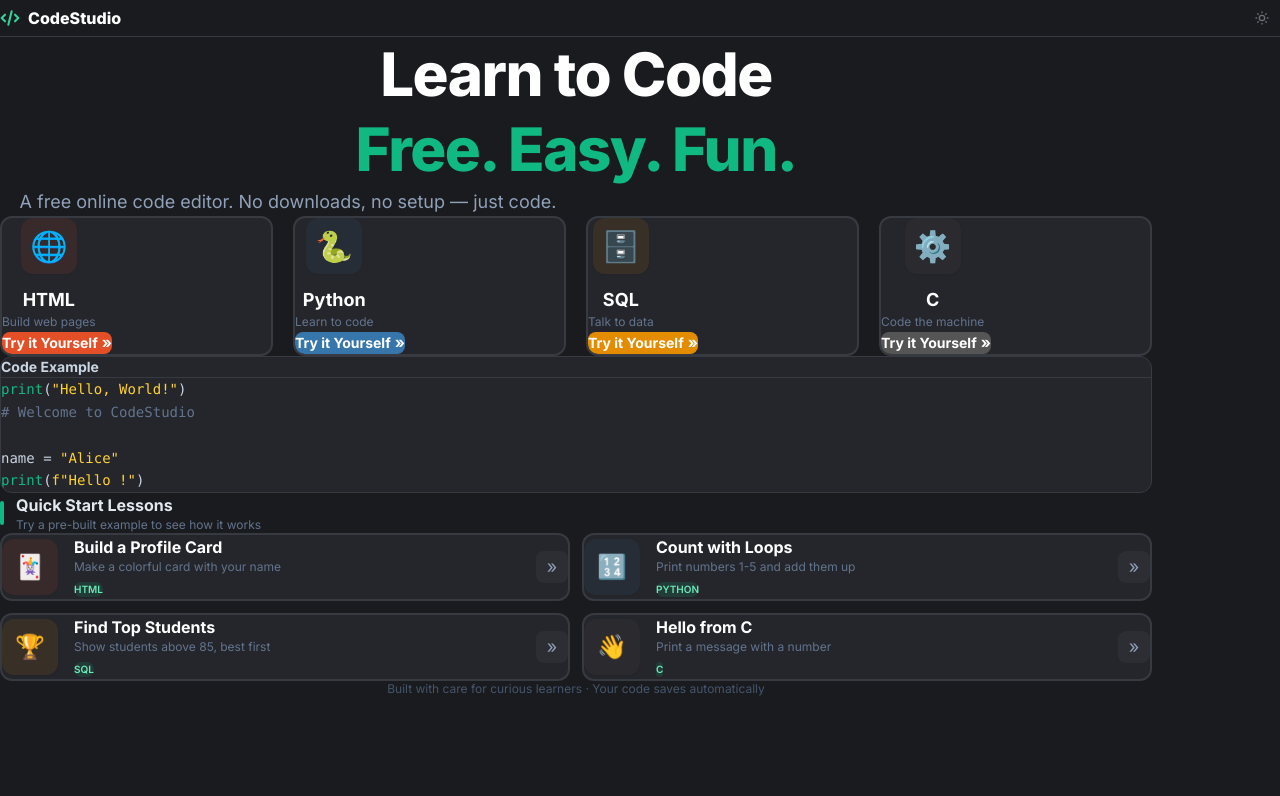
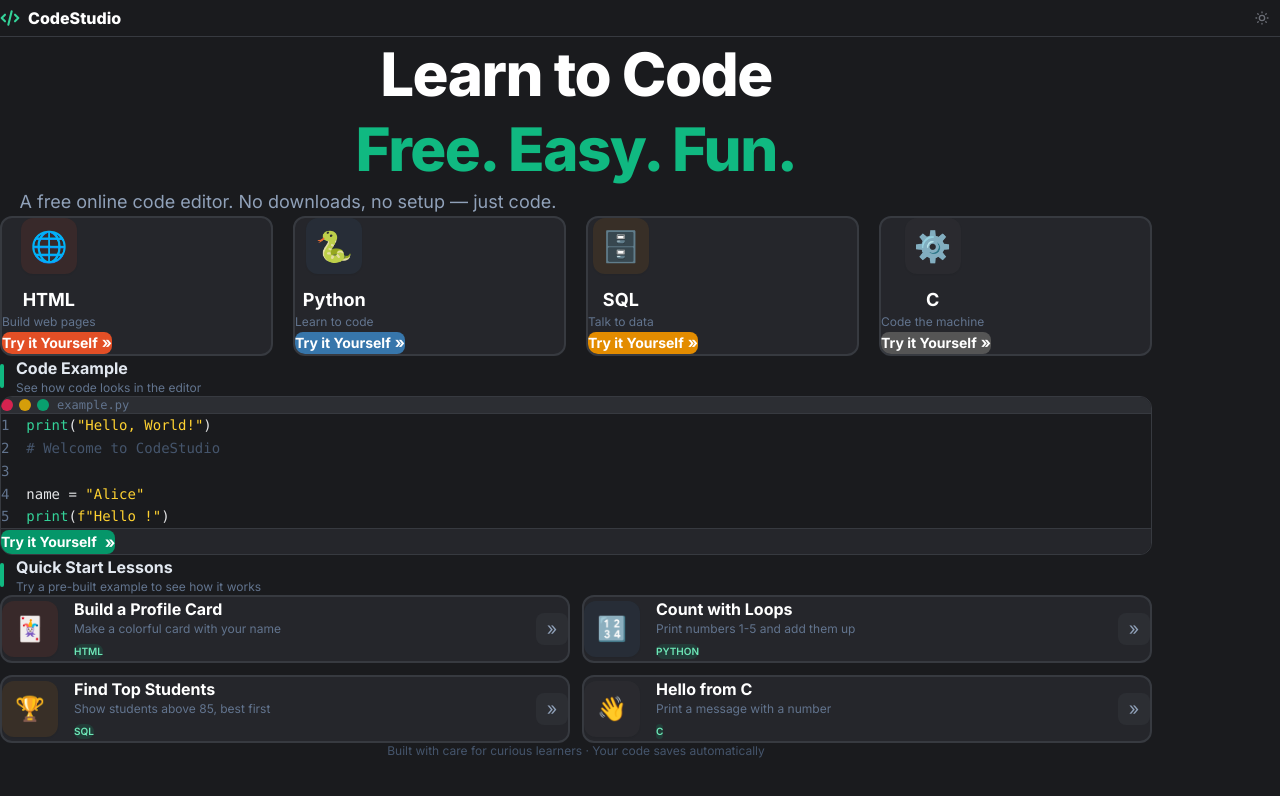
Before and after one commit to siumahameed/code_studio, a React (Vite) app: page / in a window 1280 px wide. Shown: the top 796 px of the page. Built offline with nearby package versions, Linux system fonts and the light colour scheme.

Commit message:
Redesign Code Example section as mini editor with line numbers and Try it button

```diff
--- a/src/components/panels/WelcomePanel.tsx
+++ b/src/components/panels/WelcomePanel.tsx
@@ -52,23 +52,44 @@ export default function WelcomePanel() {
           })}
         </div>
 
-        <div className={`rounded-xl border overflow-hidden animate-slide-up ${isDark ? 'bg-[#25262b] border-[#373a40]' : 'bg-white border-slate-200 shadow-sm'}`}>
-          <div className={`px-5 py-3 border-b ${isDark ? 'border-[#373a40]' : 'border-slate-100'}`}>
-            <h2 className={`font-bold text-sm ${isDark ? 'text-slate-300' : 'text-slate-700'}`}>Code Example</h2>
+        <div className="animate-slide-up">
+          <div className="flex items-center gap-3 mb-4">
+            <div className="w-1 h-6 rounded-full bg-brand-500" />
+            <div>
+              <h2 className={`font-bold text-base ${isDark ? 'text-slate-200' : 'text-slate-800'}`}>Code Example</h2>
+              <p className={`text-xs mt-0.5 ${isDark ? 'text-slate-500' : 'text-slate-400'}`}>See how code looks in the editor</p>
             </div>
-          <div className="p-5">
-            <pre className={`font-mono text-sm leading-relaxed overflow-x-auto ${isDark ? 'text-slate-300' : 'text-slate-700'}`}>
+          </div>
+          <div className={`rounded-xl border overflow-hidden ${isDark ? 'border-[#373a40]' : 'border-slate-200'}`}>
+            <div className={`flex items-center gap-2 px-4 py-2.5 border-b ${isDark ? 'bg-[#2c2e33] border-[#373a40]' : 'bg-slate-100 border-slate-200'}`}>
+              <div className="flex items-center gap-1.5">
+                <span className="w-3 h-3 rounded-full bg-rose-500/80" />
+                <span className="w-3 h-3 rounded-full bg-amber-400/80" />
+                <span className="w-3 h-3 rounded-full bg-emerald-500/80" />
+              </div>
+              <span className={`ml-3 text-xs font-mono ${isDark ? 'text-slate-500' : 'text-slate-400'}`}>example.py</span>
+            </div>
+            <div className={`p-4 md:p-5 ${isDark ? 'bg-[#1a1b1e]' : 'bg-slate-50'}`}>
+              <pre className="font-mono text-sm leading-relaxed overflow-x-auto">
                 <code>
-                <span className="text-brand-500">print</span>(<span className={isDark ? 'text-amber-300' : 'text-amber-600'}>"Hello, World!"</span>)
+                  <span className="text-slate-500 select-none">1  </span><span className="text-brand-400">print</span>(<span className={isDark ? 'text-amber-300' : 'text-amber-600'}>"Hello, World!"</span>)
                   {'\n'}
-                <span className={isDark ? 'text-slate-500' : 'text-slate-400'}># Welcome to CodeStudio</span>
+                  <span className="text-slate-500 select-none">2  </span><span className={isDark ? 'text-slate-600' : 'text-slate-400'}># Welcome to CodeStudio</span>
                   {'\n'}
+                  <span className="text-slate-500 select-none">3  </span>
                   {'\n'}
-                name = <span className={isDark ? 'text-amber-300' : 'text-amber-600'}>"Alice"</span>
+                  <span className="text-slate-500 select-none">4  </span>name = <span className={isDark ? 'text-amber-300' : 'text-amber-600'}>"Alice"</span>
                   {'\n'}
-                <span className="text-brand-500">print</span>(<span className={isDark ? 'text-amber-300' : 'text-amber-600'}>f"Hello {name}!"</span>)
+                  <span className="text-slate-500 select-none">5  </span><span className="text-brand-400">print</span>(<span className={isDark ? 'text-amber-300' : 'text-amber-600'}>f"Hello {name}!"</span>)
                 </code>
               </pre>
+            </div>
+            <div className={`px-4 py-3 border-t ${isDark ? 'bg-[#25262b] border-[#373a40]' : 'bg-white border-slate-200'}`}>
+              <button onClick={() => { setLanguage('python') }}
+                className="inline-flex items-center gap-2 px-4 py-2 text-sm font-bold rounded-lg text-white bg-brand-600 hover:bg-brand-500 transition-colors active:scale-[0.97]">
+                Try it Yourself <span className="text-base">»</span>
+              </button>
+            </div>
           </div>
         </div>
 
```
Lines whose indentation alone changed are shown as unchanged.
